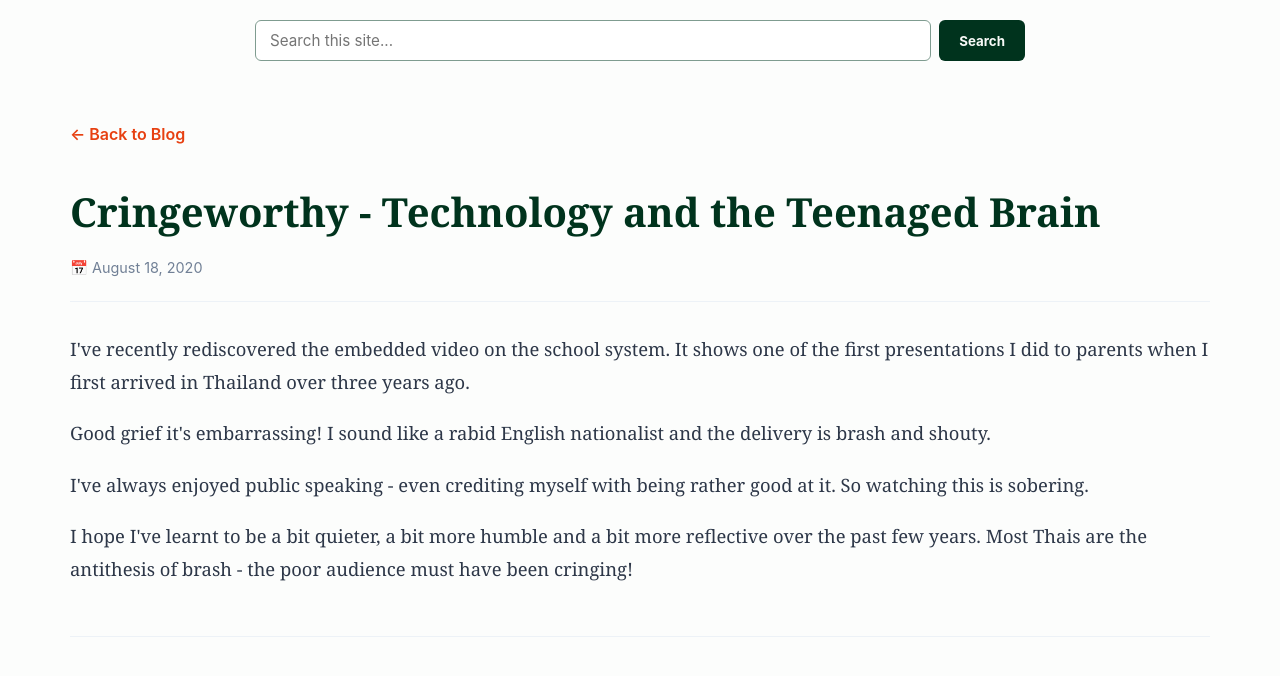
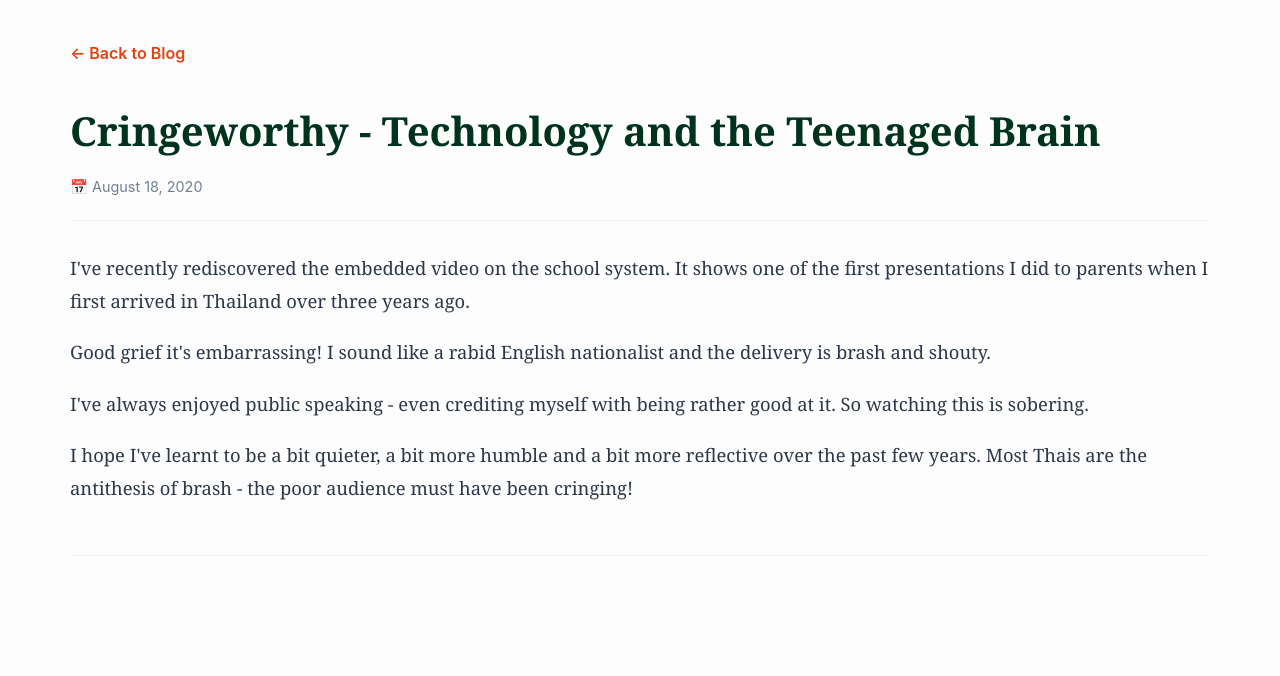
Before and after one commit to tjjefferis/timjefferis.com, a Jekyll site: the page built from _posts/2020-08-18-cringeworthy---technology-and-the-teenaged-brain.md, in a window 1280 px wide. Shown: the top 676 px of the page. Built offline with Jekyll 4.4.1, drawn with Linux system fonts in a browser that asks for light colours; comment, search, counter and statistics services are not loaded.

```diff
--- a/_layouts/default.html
+++ b/_layouts/default.html
@@ -76,21 +76,7 @@
 </head>
 <body>
 
-<!-- Google Site Search Widget -->
-<div class="site-search-wrapper" style="margin: 20px auto; max-width: 800px; padding: 0 15px;">
-  <form action="https://www.google.com/search" method="get" style="display: flex; gap: 8px; width: 100%;">
-    <input type="hidden" name="sitesearch" value="timjefferis.com">
-    <input type="text" name="q" placeholder="Search this site..." required
-           style="flex: 1; padding: 10px 14px; border: 1.5px solid #7F9C90; border-radius: 6px; font-family: inherit; font-size: 0.95em; outline: none; transition: border-color 0.2s;"
-           onfocus="this.style.borderColor='#00331D'" onblur="this.style.borderColor='#7F9C90'">
-    <button type="submit"
-            style="background-color: #00331D; color: #F8FAF8; border: none; padding: 10px 20px; border-radius: 6px; cursor: pointer; font-family: inherit; font-weight: bold; transition: background-color 0.2s;"
-            onmouseover="this.style.backgroundColor='#7F9C90'" onmouseout="this.style.backgroundColor='#00331D'">
-      Search
-    </button>
-  </form>
-</div>
-<!-- End Google Site Search Widget -->
+
 
   {{ content }}
 <script async src="https://platform.twitter.com/widgets.js" charset="utf-8"></script>
```
